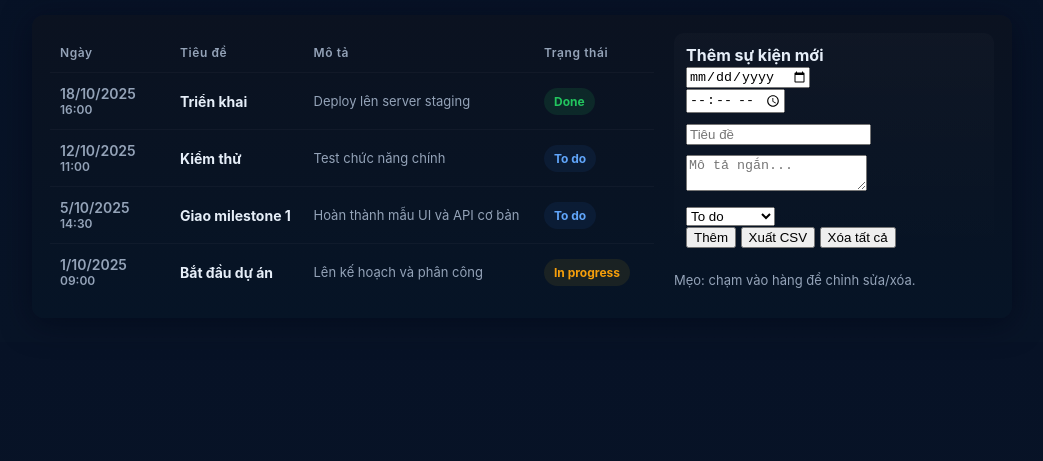
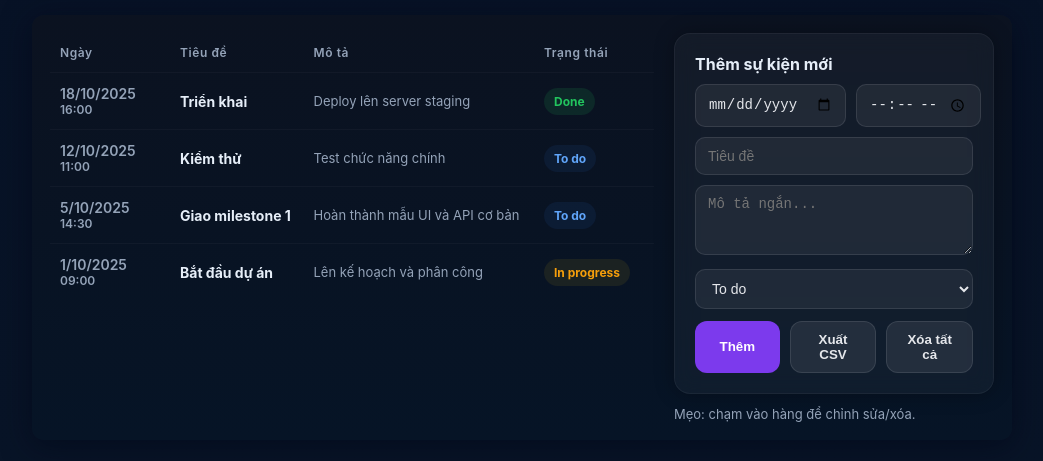
Before and after one commit to shirmtry/TIMELINE, a plain HTML site: page index.html in a window 1280 px wide. Shown: the part 71-532 px from the top of the page, without its empty margins (118-1161 px from the left). Drawn offline with Linux system fonts and the light colour scheme.

Commit message:
Update index.html

```diff
--- a/index.html
+++ b/index.html
@@ -40,6 +40,69 @@
       table.timeline tbody tr{display:block;padding:8px 0}
       table.timeline td{display:block;padding:6px 0}
     }
+
+    /* ---- FORM đẹp hơn ---- */
+    .add-form {
+      background: rgba(255,255,255,0.04);
+      border: 1px solid rgba(255,255,255,0.05);
+      border-radius: 16px;
+      padding: 20px;
+      backdrop-filter: blur(10px);
+      box-shadow: 0 0 20px rgba(0,0,0,0.3);
+      transition: 0.3s ease;
+    }
+    .add-form strong {
+      display:block;
+      font-size:16px;
+      font-weight:700;
+      margin-bottom:10px;
+    }
+    .add-form input,
+    .add-form textarea,
+    .add-form select {
+      width:100%;
+      padding:10px 12px;
+      border-radius:10px;
+      border:1px solid rgba(255,255,255,0.1);
+      background:rgba(255,255,255,0.06);
+      color:#e5e7eb;
+      font-size:14px;
+      outline:none;
+      transition:0.2s;
+    }
+    .add-form input:focus,
+    .add-form textarea:focus,
+    .add-form select:focus {
+      border-color:var(--accent);
+      background:rgba(255,255,255,0.1);
+    }
+    .add-form textarea{resize:vertical;min-height:70px}
+    .add-form .controls{
+      display:flex;
+      gap:10px;
+      margin-top:12px;
+      flex-wrap:wrap;
+    }
+    .add-form button{
+      flex:1;
+      background:var(--accent);
+      color:white;
+      font-weight:600;
+      border:none;
+      border-radius:12px;
+      padding:10px 14px;
+      cursor:pointer;
+      transition:0.2s;
+    }
+    .add-form button:hover{
+      box-shadow:0 0 10px var(--accent);
+      transform:translateY(-1px);
+    }
+    .add-form button.ghost{
+      background:rgba(255,255,255,0.08);
+      border:1px solid rgba(255,255,255,0.1);
+      color:#e5e7eb;
+    }
   </style>
 </head>
 <body>
@@ -66,16 +129,18 @@
         </div>
 
         <div style="width:320px">
-          <div style="background:linear-gradient(180deg, rgba(255,255,255,0.02), transparent);padding:12px;border-radius:10px">
+          <div class="add-form">
             <strong>Thêm sự kiện mới</strong>
-            <div class="form-row">
-              <div class="input"><input id="date" type="date"/></div>
-              <div style="width:100px"><input id="time" type="time"/></div>
+            <div class="form-row" style="display:flex;gap:10px;">
+              <input id="date" type="date"/>
+              <input id="time" type="time"/>
             </div>
             <div class="form-row" style="margin-top:10px">
-              <div class="input"><input id="title" placeholder="Tiêu đề" /></div>
+              <input id="title" placeholder="Tiêu đề" />
             </div>
-            <div style="margin-top:10px"><textarea id="desc" placeholder="Mô tả ngắn..."></textarea></div>
+            <div style="margin-top:10px">
+              <textarea id="desc" placeholder="Mô tả ngắn..."></textarea>
+            </div>
             <div style="margin-top:10px">
               <select id="statusSelect">
                 <option value="todo">To do</option>
```
